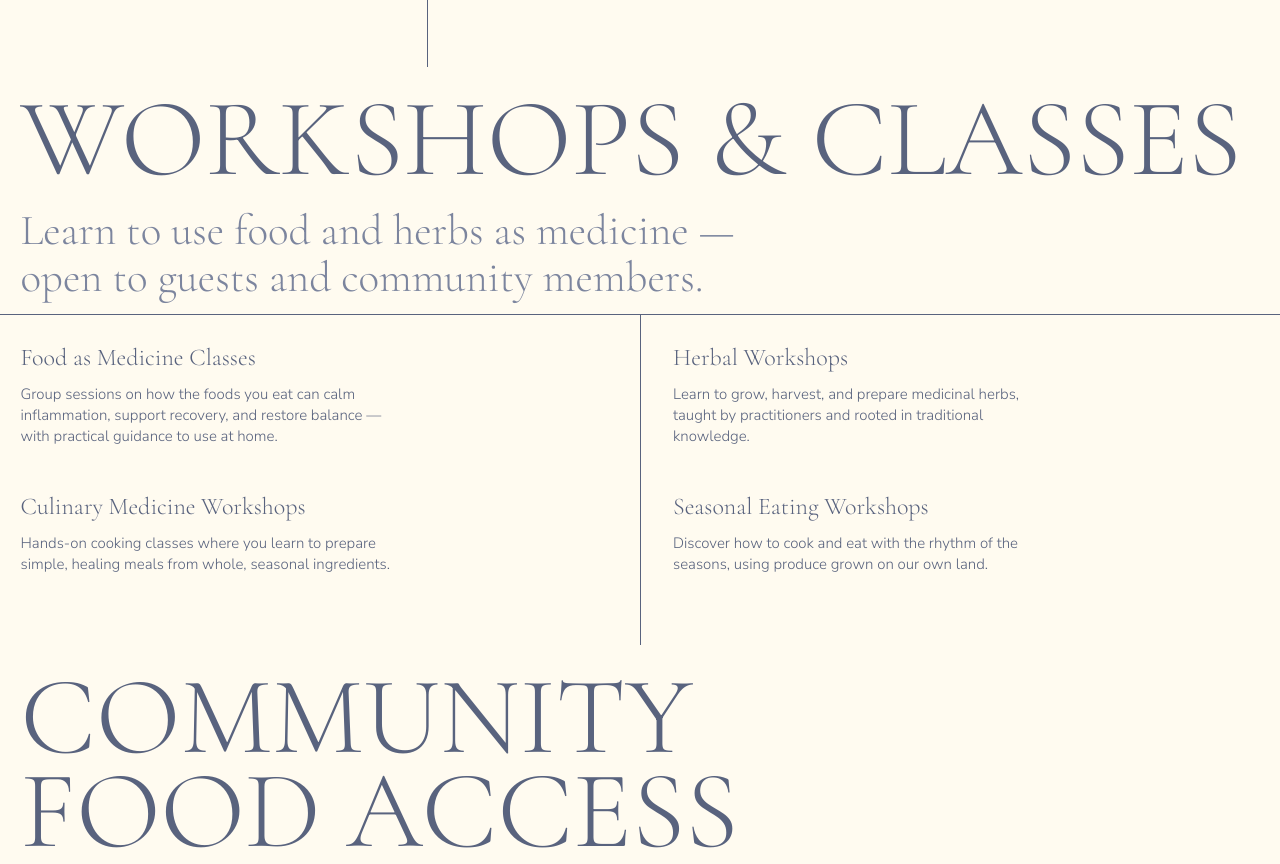
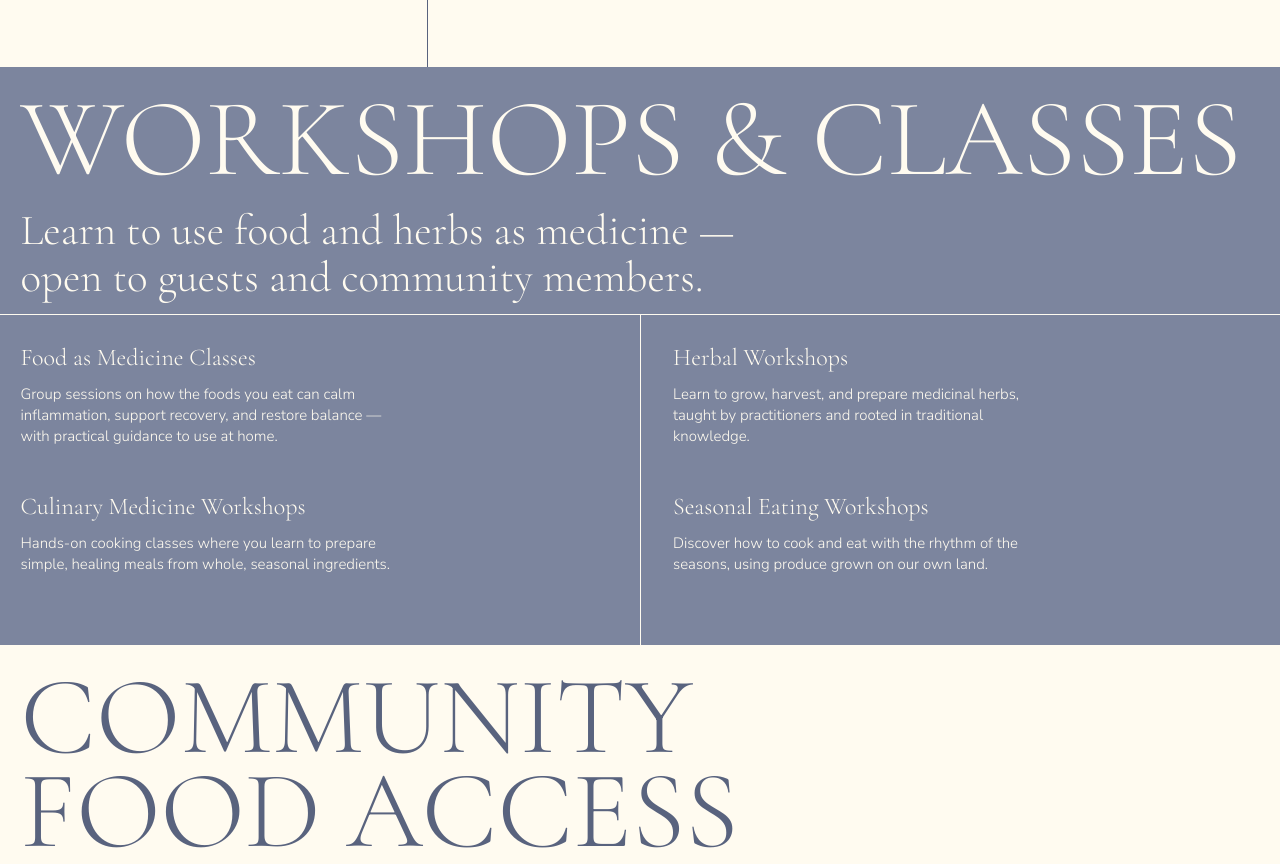
Before and after one commit to restoreny/restoreny.github.io, a plain HTML site: page workshops-and-retreats/food-as-medicine/index.html in a window 1280 px wide. Shown: the part 973-1837 px from the top of the page. Drawn offline with Linux system fonts and the light colour scheme.

Commit message:
Break the cream run on Food as Medicine with a blue-gray band
Measured across 25 restoreny.org pages: cream is half of all sections and
runs about three deep before a darker band interrupts, with blue-gray the
usual interrupter and typically the first content section after the intro.
Food as Medicine ran cream three sections straight, which read flatter
than the reference.

Workshops & Classes now carries band-blue, the same mechanism the closing
slate band already uses, so its text flips to cream on its own. The other
three pages are unchanged pending a look at this one.

Co-Authored-By: Claude Opus 5 <noreply@anthropic.com>

```diff
--- a/workshops-and-retreats/food-as-medicine/index.html
+++ b/workshops-and-retreats/food-as-medicine/index.html
@@ -820,7 +820,7 @@ footer .fcredit{max-width:none; font-size:1.125rem}
   </div>
 </section>
 
-<section class="rv band" id="offerings">
+<section class="rv band band-blue" id="offerings">
   <h2 class="title">Workshops &amp; Classes</h2>
   <p class="heading">Learn to use food and herbs as medicine — open to guests and community members.</p>
   <hr class="rule">
```
